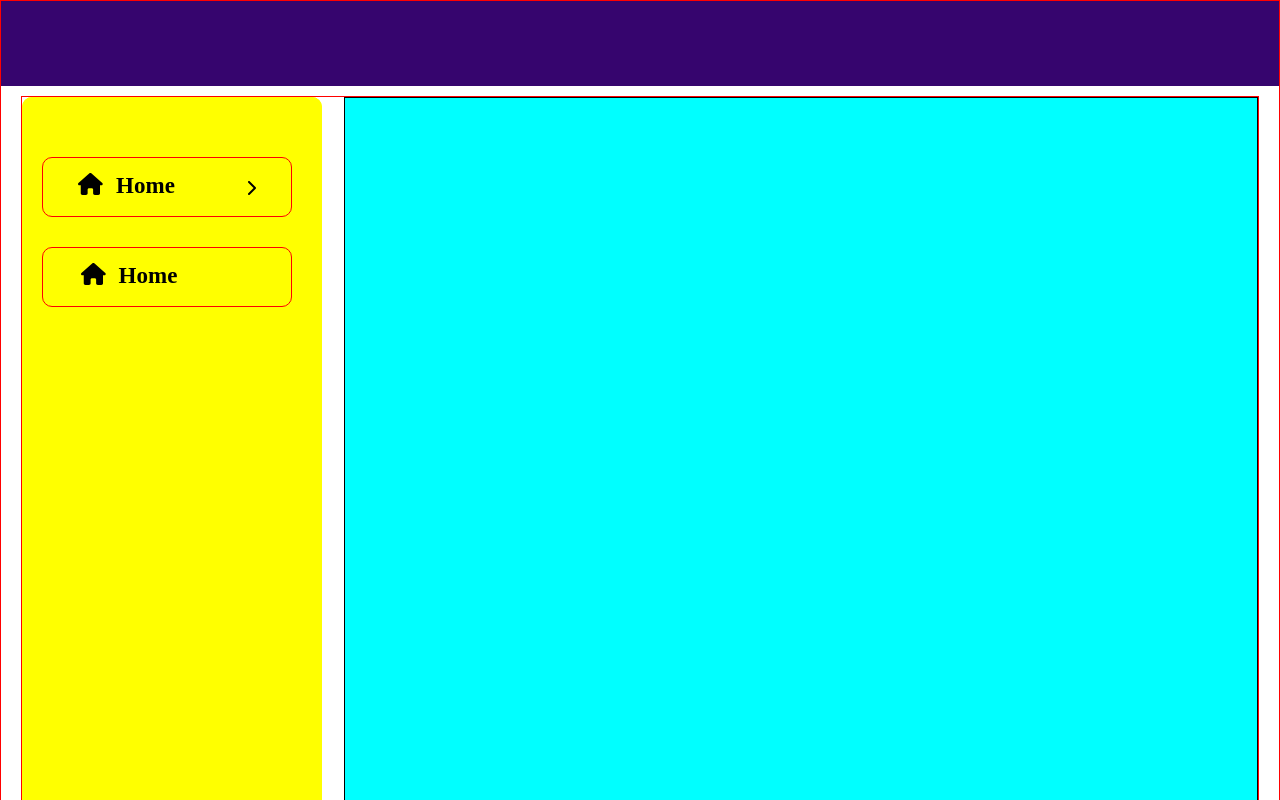
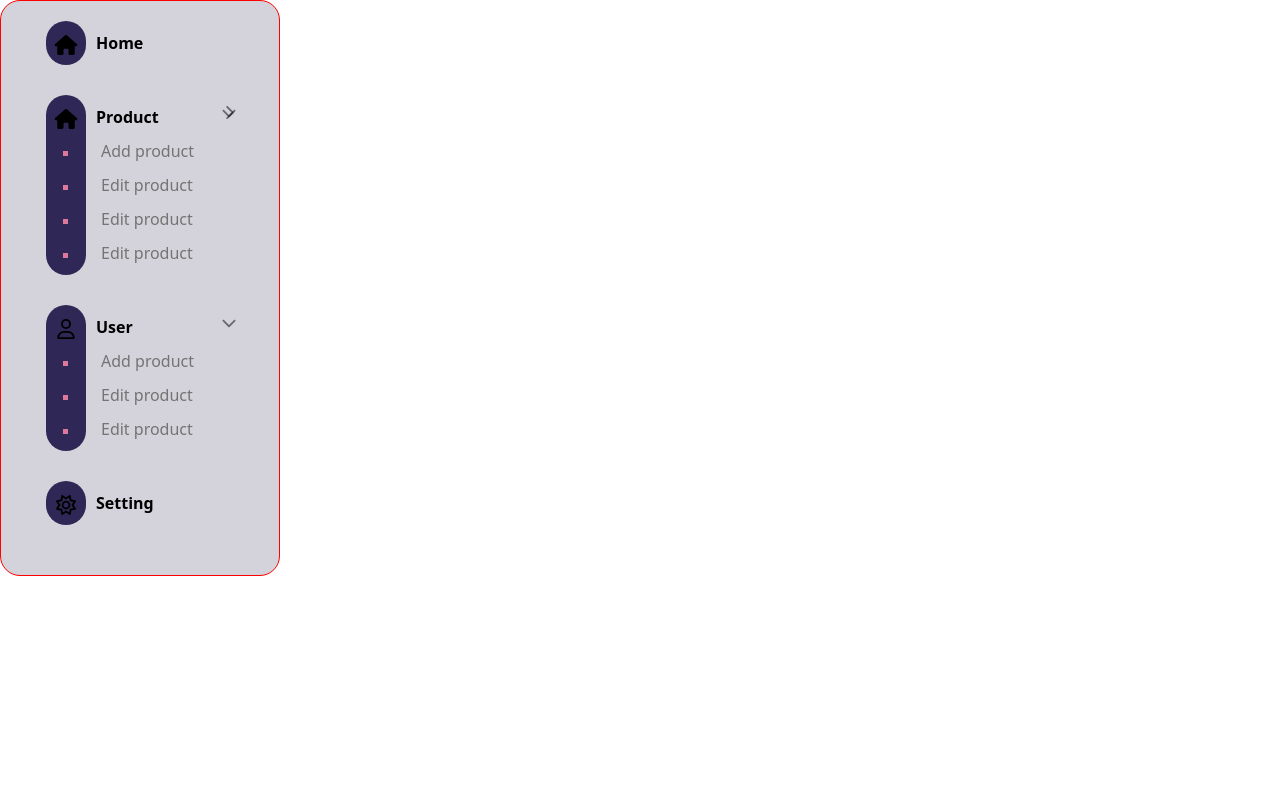
Before and after one commit to DaiCatPhan/NLCNTT-frontend, a React (Vite) app: page /homeadmin in a window 1280 px wide. Shown: the top 800 px of the page. Built offline with nearby package versions, Linux system fonts and the light colour scheme.

Commit message:
navbaradmin

```diff
--- a/src/App.jsx
+++ b/src/App.jsx
@@ -1,5 +1,5 @@
 import { BrowserRouter, Routes, Route } from "react-router-dom";
-import { publicRoutes } from "./routes";
+import { publicRoutes, privateRoutes } from "./routes";
 import DefaultLayout from "./layouts/DefaultLayout";
 
 function App() {
@@ -21,7 +21,27 @@ function App() {
                   <Layout>
                     <Page />
                   </Layout>
-                }></Route>
+                }
+              ></Route>
+            );
+          })}
+
+          {privateRoutes.map((route, index) => {
+            var Layout = DefaultLayout;
+            if (route.layout) {
+              Layout = route.layout;
+            }
+            const Page = route.component;
+            return (
+              <Route
+                key={index}
+                path={route.path}
+                element={
+                  <Layout>
+                    <Page />
+                  </Layout>
+                }
+              ></Route>
             );
           })}
         </Routes>
--- a/src/admin/HomeAdmin/HomeAdmin.jsx
+++ b/src/admin/HomeAdmin/HomeAdmin.jsx
@@ -1,23 +1,13 @@
 import className from "classnames/bind";
 import styles from "./HomeAdmin.module.scss";
 import { Link } from "react-router-dom";
-
-import NavBarAdmin from "../../components/NavBarAdmin";
 
 const cx = className.bind(styles);
 
 function HomeAdmin() {
   return (
     <div className={cx("wrapper")}>
-      <header className={cx("header")}></header>
-      <div className={cx("container")}>
-        <div className={cx("mainContainer")}>
-          <div className={cx("navbar")}>
-            <NavBarAdmin />
-          </div>
-          <div className={cx("content")}></div>
-        </div>
-      </div>
+      <h1>HomeAmin</h1>
     </div>
   );
 }
--- a/src/components/NavBarAdmin/NavBarAdmin.jsx
+++ b/src/admin/component/NavBarAdmin/NavBarAdmin.jsx
@@ -8,7 +8,7 @@ function NavBarAdmin() {
   return (
     <div className={cx("wrapper")}>
       <ul className={cx("menu")}>
-        <li className={cx("item")}>
+        <li className={cx("item", "active")}>
           <Link>
             <div className={cx("item_left")}>
               <svg
--- a/src/components/NavBarAdmin/NavBarAdmin.module.scss
+++ b/src/admin/component/NavBarAdmin/NavBarAdmin.module.scss
@@ -1,5 +1,4 @@
 .wrapper {
-  background-color: yellow;
   border-radius: 10px;
   width: 300px;
   height: 100%;
@@ -14,6 +13,14 @@
 
 .item {
   margin: 30px 0;
+}
+
+.item.active a {
+  background-color: blue;
+
+  span {
+    color: white;
+  }
 }
 
 .item a {
@@ -41,18 +48,6 @@
   }
 }
 
-// .item a span {
-//   margin-left: 20px;
-//   color: black;
-//   font-size: 22px;
-// }
-
-// .item a span svg {
-//   font-size: 23px;
-//   margin-right: 20px;
-//   margin-bottom: 8px;
-// }
-
-// .item a div {
-//   margin-left: 100px;
-// }
+.content {
+  width: 100%;
+}
--- /dev/null
+++ b/src/layouts/AdminLayout/AdminLayout.jsx
@@ -0,0 +1,121 @@
+import className from "classnames/bind";
+import styles from "./AdminLayout.module.scss";
+import { Link } from "react-router-dom";
+
+const cx = className.bind(styles);
+
+function NoneLayout({ children }) {
+  return (
+    <div className={cx("wrapper")}>
+      <header className={cx("header")}></header>
+      <div className={cx("main")}>
+        <div className={cx("menu")}>
+          <ul>
+            <li className={cx("itemMenu")}>
+              <Link>
+                <svg
+                  xmlns="http://www.w3.org/2000/svg"
+                  height="1em"
+                  viewBox="0 0 576 512"
+                >
+                  <path d="M575.8 255.5c0 18-15 32.1-32 32.1h-32l.7 160.2c0 2.7-.2 5.4-.5 8.1V472c0 22.1-17.9 40-40 40H456c-1.1 0-2.2 0-3.3-.1c-1.4 .1-2.8 .1-4.2 .1H416 392c-22.1 0-40-17.9-40-40V448 384c0-17.7-14.3-32-32-32H256c-17.7 0-32 14.3-32 32v64 24c0 22.1-17.9 40-40 40H160 128.1c-1.5 0-3-.1-4.5-.2c-1.2 .1-2.4 .2-3.6 .2H104c-22.1 0-40-17.9-40-40V360c0-.9 0-1.9 .1-2.8V287.6H32c-18 0-32-14-32-32.1c0-9 3-17 10-24L266.4 8c7-7 15-8 22-8s15 2 21 7L564.8 231.5c8 7 12 15 11 24z" />
+                </svg>
+                Home
+              </Link>
+            </li>
+
+            <li className={cx("itemMenu", "active")}>
+              <Link>
+                <svg
+                  xmlns="http://www.w3.org/2000/svg"
+                  height="1em"
+                  viewBox="0 0 576 512"
+                >
+                  <path d="M575.8 255.5c0 18-15 32.1-32 32.1h-32l.7 160.2c0 2.7-.2 5.4-.5 8.1V472c0 22.1-17.9 40-40 40H456c-1.1 0-2.2 0-3.3-.1c-1.4 .1-2.8 .1-4.2 .1H416 392c-22.1 0-40-17.9-40-40V448 384c0-17.7-14.3-32-32-32H256c-17.7 0-32 14.3-32 32v64 24c0 22.1-17.9 40-40 40H160 128.1c-1.5 0-3-.1-4.5-.2c-1.2 .1-2.4 .2-3.6 .2H104c-22.1 0-40-17.9-40-40V360c0-.9 0-1.9 .1-2.8V287.6H32c-18 0-32-14-32-32.1c0-9 3-17 10-24L266.4 8c7-7 15-8 22-8s15 2 21 7L564.8 231.5c8 7 12 15 11 24z" />
+                </svg>
+                Product
+                <svg
+                  className={cx("iconDown")}
+                  xmlns="http://www.w3.org/2000/svg"
+                  height="1em"
+                  viewBox="0 0 512 512"
+                >
+                  <path d="M233.4 406.6c12.5 12.5 32.8 12.5 45.3 0l192-192c12.5-12.5 12.5-32.8 0-45.3s-32.8-12.5-45.3 0L256 338.7 86.6 169.4c-12.5-12.5-32.8-12.5-45.3 0s-12.5 32.8 0 45.3l192 192z" />
+                </svg>
+                <svg
+                  className={cx("iconRight")}
+                  xmlns="http://www.w3.org/2000/svg"
+                  height="1em"
+                  viewBox="0 0 320 512"
+                >
+                  <path d="M310.6 233.4c12.5 12.5 12.5 32.8 0 45.3l-192 192c-12.5 12.5-32.8 12.5-45.3 0s-12.5-32.8 0-45.3L242.7 256 73.4 86.6c-12.5-12.5-12.5-32.8 0-45.3s32.8-12.5 45.3 0l192 192z" />
+                </svg>
+              </Link>
+              <ul>
+                <Link>
+                  <li>Add product</li>
+                </Link>
+                <Link>
+                  <li>Edit product</li>
+                </Link>
+                <Link>
+                  <li>Edit product</li>
+                </Link>
+                <Link>
+                  <li>Edit product</li>
+                </Link>
+              </ul>
+            </li>
+
+            <li className={cx("itemMenu")}>
+              <Link>
+                <svg
+                  xmlns="http://www.w3.org/2000/svg"
+                  height="1em"
+                  viewBox="0 0 448 512"
+                >
+                  <path d="M304 128a80 80 0 1 0 -160 0 80 80 0 1 0 160 0zM96 128a128 128 0 1 1 256 0A128 128 0 1 1 96 128zM49.3 464H398.7c-8.9-63.3-63.3-112-129-112H178.3c-65.7 0-120.1 48.7-129 112zM0 482.3C0 383.8 79.8 304 178.3 304h91.4C368.2 304 448 383.8 448 482.3c0 16.4-13.3 29.7-29.7 29.7H29.7C13.3 512 0 498.7 0 482.3z" />
+                </svg>
+                User
+                <svg
+                  xmlns="http://www.w3.org/2000/svg"
+                  height="1em"
+                  viewBox="0 0 512 512"
+                >
+                  <path d="M233.4 406.6c12.5 12.5 32.8 12.5 45.3 0l192-192c12.5-12.5 12.5-32.8 0-45.3s-32.8-12.5-45.3 0L256 338.7 86.6 169.4c-12.5-12.5-32.8-12.5-45.3 0s-12.5 32.8 0 45.3l192 192z" />
+                </svg>
+              </Link>
+              <ul>
+                <Link>
+                  <li>Add product</li>
+                </Link>
+                <Link>
+                  <li>Edit product</li>
+                </Link>
+                <Link>
+                  <li>Edit product</li>
+                </Link>
+              </ul>
+            </li>
+
+            <li className={cx("itemMenu")}>
+              <Link>
+                <svg
+                  xmlns="http://www.w3.org/2000/svg"
+                  height="1em"
+                  viewBox="0 0 512 512"
+                >
+                  <path d="M375.7 19.7c-1.5-8-6.9-14.7-14.4-17.8s-16.1-2.2-22.8 2.4L256 61.1 173.5 4.2c-6.7-4.6-15.3-5.5-22.8-2.4s-12.9 9.8-14.4 17.8l-18.1 98.5L19.7 136.3c-8 1.5-14.7 6.9-17.8 14.4s-2.2 16.1 2.4 22.8L61.1 256 4.2 338.5c-4.6 6.7-5.5 15.3-2.4 22.8s9.8 13 17.8 14.4l98.5 18.1 18.1 98.5c1.5 8 6.9 14.7 14.4 17.8s16.1 2.2 22.8-2.4L256 450.9l82.5 56.9c6.7 4.6 15.3 5.5 22.8 2.4s12.9-9.8 14.4-17.8l18.1-98.5 98.5-18.1c8-1.5 14.7-6.9 17.8-14.4s2.2-16.1-2.4-22.8L450.9 256l56.9-82.5c4.6-6.7 5.5-15.3 2.4-22.8s-9.8-12.9-17.8-14.4l-98.5-18.1L375.7 19.7zM269.6 110l65.6-45.2 14.4 78.3c1.8 9.8 9.5 17.5 19.3 19.3l78.3 14.4L402 242.4c-5.7 8.2-5.7 19 0 27.2l45.2 65.6-78.3 14.4c-9.8 1.8-17.5 9.5-19.3 19.3l-14.4 78.3L269.6 402c-8.2-5.7-19-5.7-27.2 0l-65.6 45.2-14.4-78.3c-1.8-9.8-9.5-17.5-19.3-19.3L64.8 335.2 110 269.6c5.7-8.2 5.7-19 0-27.2L64.8 176.8l78.3-14.4c9.8-1.8 17.5-9.5 19.3-19.3l14.4-78.3L242.4 110c8.2 5.7 19 5.7 27.2 0zM256 368a112 112 0 1 0 0-224 112 112 0 1 0 0 224zM192 256a64 64 0 1 1 128 0 64 64 0 1 1 -128 0z" />
+                </svg>
+                Setting
+              </Link>
+            </li>
+          </ul>
+        </div>
+        <div className={cx("content")}> </div>
+      </div>
+    </div>
+  );
+}
+
+export default NoneLayout;
--- /dev/null
+++ b/src/layouts/AdminLayout/AdminLayout.module.scss
@@ -0,0 +1,97 @@
+.wrapper {
+  font-family: system-ui;
+  height: 100vh;
+}
+
+.menu {
+  width: 280px;
+  border: 1px solid red;
+  padding: 20px;
+  background-color: rgb(42, 36, 77, 0.2);
+  border-radius: 20px;
+}
+
+.menu ul {
+  position: relative;
+}
+
+.itemMenu > a {
+  color: black;
+  font-weight: 600;
+}
+
+.itemMenu > ul a {
+  color: #757474;
+}
+
+.menu ul .itemMenu {
+  padding: 10px;
+  margin-bottom: 30px;
+  position: relative;
+  transition: 0.5s;
+  transition-delay: 1s;
+}
+
+.menu ul .itemMenu svg {
+  width: 30px;
+  margin-right: 15px;
+  font-size: 20px;
+  text-align: center;
+}
+.menu ul .itemMenu svg:nth-child(3),
+.menu ul .itemMenu svg:nth-child(2) {
+  position: absolute;
+  right: 0;
+  transition: 0.5s;
+  opacity: 0.5;
+  font-size: 15px;
+}
+
+.itemMenu .iconRight {
+  opacity: 0;
+}
+
+.menu > ul .itemMenu::before {
+  content: "";
+  height: 100%;
+  width: 40px;
+  position: absolute;
+  z-index: -1;
+  background-color: #312857;
+  top: 0;
+  left: 5px;
+  border-radius: 30px;
+}
+
+// .itemMenu.active > ul {
+//   display: none;
+// }
+
+.menu ul .itemMenu li {
+  margin-bottom: unset;
+  margin-top: 10px;
+  margin-left: 30px;
+  position: relative;
+  opacity: 0;
+  animation: showchild 1s ease-in forwards;
+}
+
+@keyframes showchild {
+  0% {
+    opacity: 0;
+  }
+  100% {
+    opacity: 1;
+  }
+}
+
+.menu ul .itemMenu li::before {
+  position: absolute;
+  content: "";
+  width: 5px;
+  height: 5px;
+  background-color: #dd789a;
+  left: -38px;
+  top: 50%;
+  z-index: 1;
+}
--- /dev/null
+++ b/src/layouts/AdminLayout/index.js
@@ -0,0 +1 @@
+export {default} from './AdminLayout'
```
Also changed, not shown: src/routes/index.js (+5 -2 lines), src/admin/component/NavBarAdmin/index.js (renamed from src/components/NavBarAdmin/index.js).
